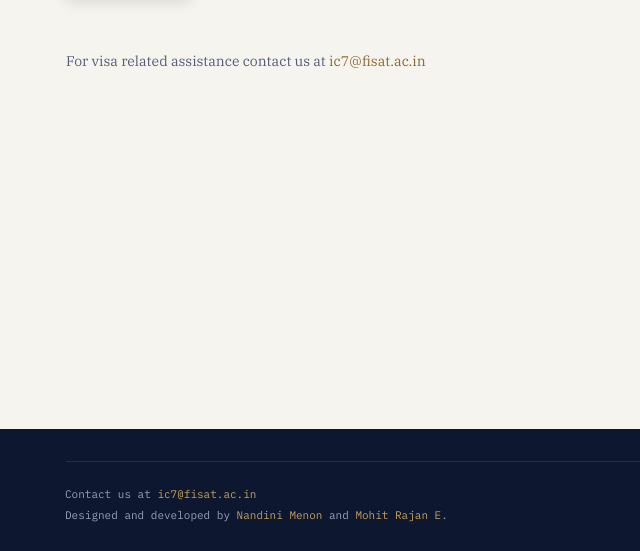
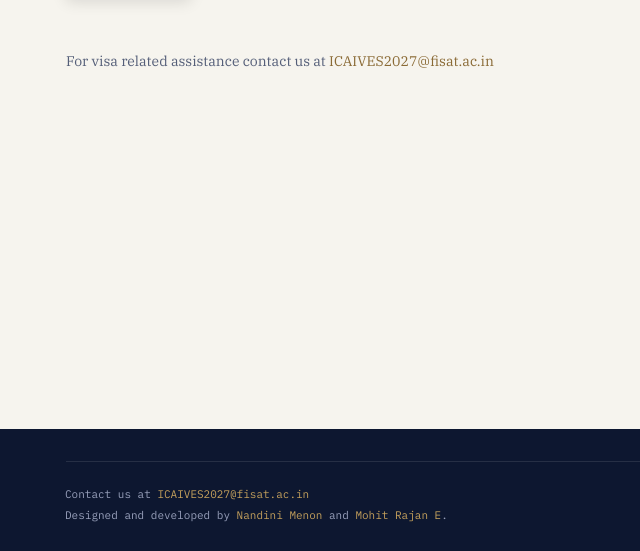
Before and after one commit to Nandaganesh-R/Conference-Web, a plain HTML site: page visa.html in a window 1280 px wide. Shown: the part 245-796 px from the top of the page, 0-640 px from the left. Drawn offline with Linux system fonts and the light colour scheme.

Commit message:
Update visa.html

```diff
--- a/visa.html
+++ b/visa.html
@@ -12,7 +12,7 @@
     <link href="https://fonts.googleapis.com/css?family=Noto+Sans&amp;display=swap" rel="stylesheet">
     <link href="https://fonts.googleapis.com/css?family=Roboto:300,500&amp;display=swap" rel="stylesheet">
     <link rel="stylesheet" href="assets/css/style.css">
-    <title>ACCTHPA - Visa Information</title>
+    <title>ICAIVES - Visa Information</title>
 </head>
 <body>
 
@@ -165,14 +165,14 @@
           <br><br>
           <a href="https://indianvisaonline.gov.in/visa/index.html" class="my-button" role="button" aria-pressed="true">Click Here</a>
           <br><br>
-          For visa related assistance contact us at <a href="mailto:ic7@fisat.ac.in">ic7@fisat.ac.in</a>
+          For visa related assistance contact us at <a href="mailto:ICAIVES2027@fisat.ac.in">ICAIVES2027@fisat.ac.in</a>
         </p>
     </div>
 
     <footer>
       <div class="container"><hr></div>
       <p>
-        Contact us at <a href="mailto:ic7@fisat.ac.in">ic7@fisat.ac.in</a> <br>
+        Contact us at <a href="mailto:ICAIVES2027@fisat.ac.in">ICAIVES2027@fisat.ac.in</a> <br>
         Designed and developed by <a href="https://www.linkedin.com/in/nandinimenon/" target="_blank">Nandini Menon</a> and <a href="https://www.linkedin.com/in/mohit-rajan-e-756412160/" target="_blank">Mohit Rajan E</a>.
       </p>
     </footer>
```
